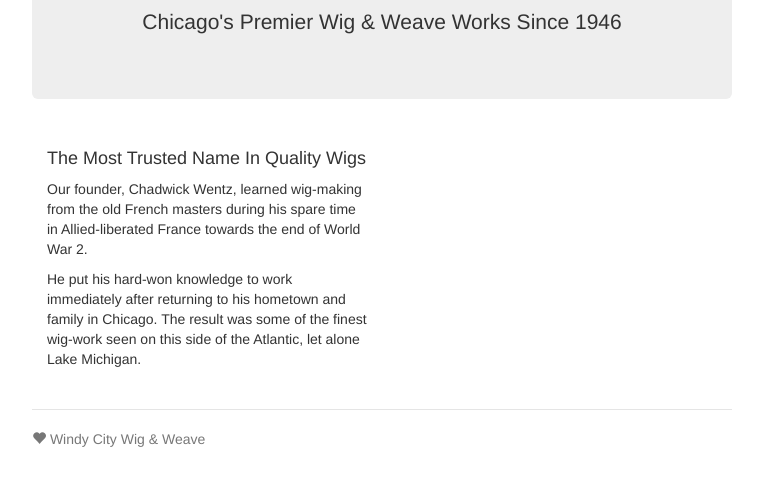
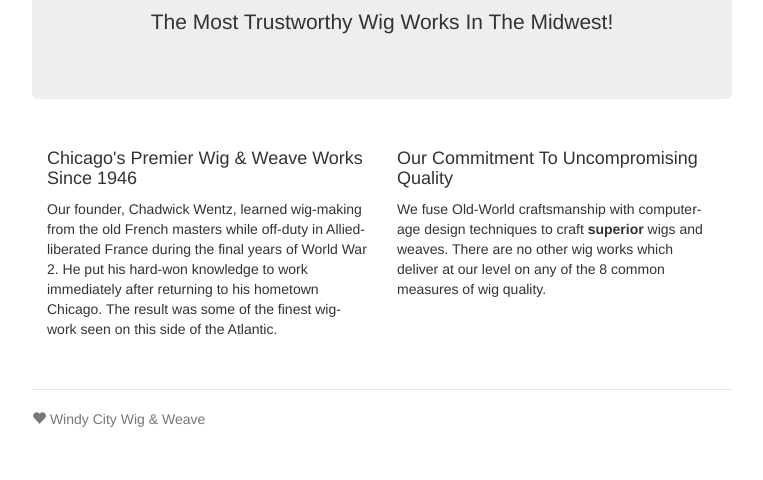
Before and after one commit to awentzonline/wcww, a plain HTML site: page index.html in a window 1280 px wide. Shown: the part 320-800 px from the top of the page, without its empty margins (258-1021 px from the left). Drawn offline with Linux system fonts and the light colour scheme.

Commit message:
history and commitment to uncompromising quality

```diff
--- a/index.html
+++ b/index.html
@@ -1,6 +1,6 @@
 <!DOCTYPE html> <html class=no-js> <head> <meta charset=utf-8> <title>wcww</title> <meta name=description content=""> <meta name=viewport content="width=device-width"> <link rel="shortcut icon" href=/6df2b309.favicon.ico> <!-- Place favicon.ico and apple-touch-icon.png in the root directory --> <link rel=stylesheet href=styles/9c307a9d.vendor.css> <link rel=stylesheet href=styles/a5896f90.main.css>  <body> <!--[if lt IE 10]>
       <p class="browsehappy">You are using an <strong>outdated</strong> browser. Please <a href="http://browsehappy.com/">upgrade your browser</a> to improve your experience.</p>
-    <![endif]--> <div class=container> <div class=header> <ul class="nav nav-pills pull-right"> <li class=active><a href=#>Home</a></li> <li><a href=#>About</a></li> <li><a href=#>Contact</a></li> </ul> <h3 class=text-muted>Windy City Wig & Weave</h3> </div> <div class=jumbotron> <h1>Windy City Wig & Weave</h1> <p class=lead>Chicago's Premier Wig & Weave Works Since 1946</p> </div> <div class="row marketing"> <div class=col-lg-6> <h4>The Most Trusted Name In Quality Wigs</h4> <p> Our founder, Chadwick Wentz, learned wig-making from the old French masters during his spare time in Allied-liberated France towards the end of World War 2. </p>  He put his hard-won knowledge to work immediately after returning to his hometown and family in Chicago. The result was some of the finest wig-work seen on this side of the Atlantic, let alone Lake Michigan.  </div> </div> <div class=footer> <p><span class="glyphicon glyphicon-heart"></span> Windy City Wig & Weave</p> </div> </div> <script src=scripts/bcac3e9e.vendor.js></script> <!-- Google Analytics: change UA-XXXXX-X to be your site's ID. --> <script>(function(b,o,i,l,e,r){b.GoogleAnalyticsObject=l;b[l]||(b[l]=
+    <![endif]--> <div class=container> <div class=header> <ul class="nav nav-pills pull-right"> <li class=active><a href=#>Home</a></li> <li><a href=#>About</a></li> <li><a href=#>Contact</a></li> </ul> <h3 class=text-muted>Windy City Wig & Weave</h3> </div> <div class=jumbotron> <h1>Windy City Wig & Weave</h1> <p class=lead>The Most Trustworthy Wig Works In The Midwest!</p> </div> <div class="row marketing"> <div class=col-lg-6> <h4> Chicago's Premier Wig & Weave Works Since 1946 </h4> <p> Our founder, Chadwick Wentz, learned wig-making from the old French masters while off-duty in Allied-liberated France during the final years of World War 2. He put his hard-won knowledge to work immediately after returning to his hometown Chicago. The result was some of the finest wig-work seen on this side of the Atlantic. </p> </div> <div class=col-lg-6> <h4> Our Commitment To Uncompromising Quality </h4> <p> We fuse Old-World craftsmanship with computer-age design techniques to craft <b>superior</b> wigs and weaves. There are no other wig works which deliver at our level on any of the 8 common measures of wig quality. </p> </div> </div> <div class=footer> <p><span class="glyphicon glyphicon-heart"></span> Windy City Wig & Weave</p> </div> </div> <script src=scripts/bcac3e9e.vendor.js></script> <!-- Google Analytics: change UA-XXXXX-X to be your site's ID. --> <script>(function(b,o,i,l,e,r){b.GoogleAnalyticsObject=l;b[l]||(b[l]=
       function(){(b[l].q=b[l].q||[]).push(arguments)});b[l].l=+new Date;
       e=o.createElement(i);r=o.getElementsByTagName(i)[0];
       e.src='//www.google-analytics.com/analytics.js';
```
